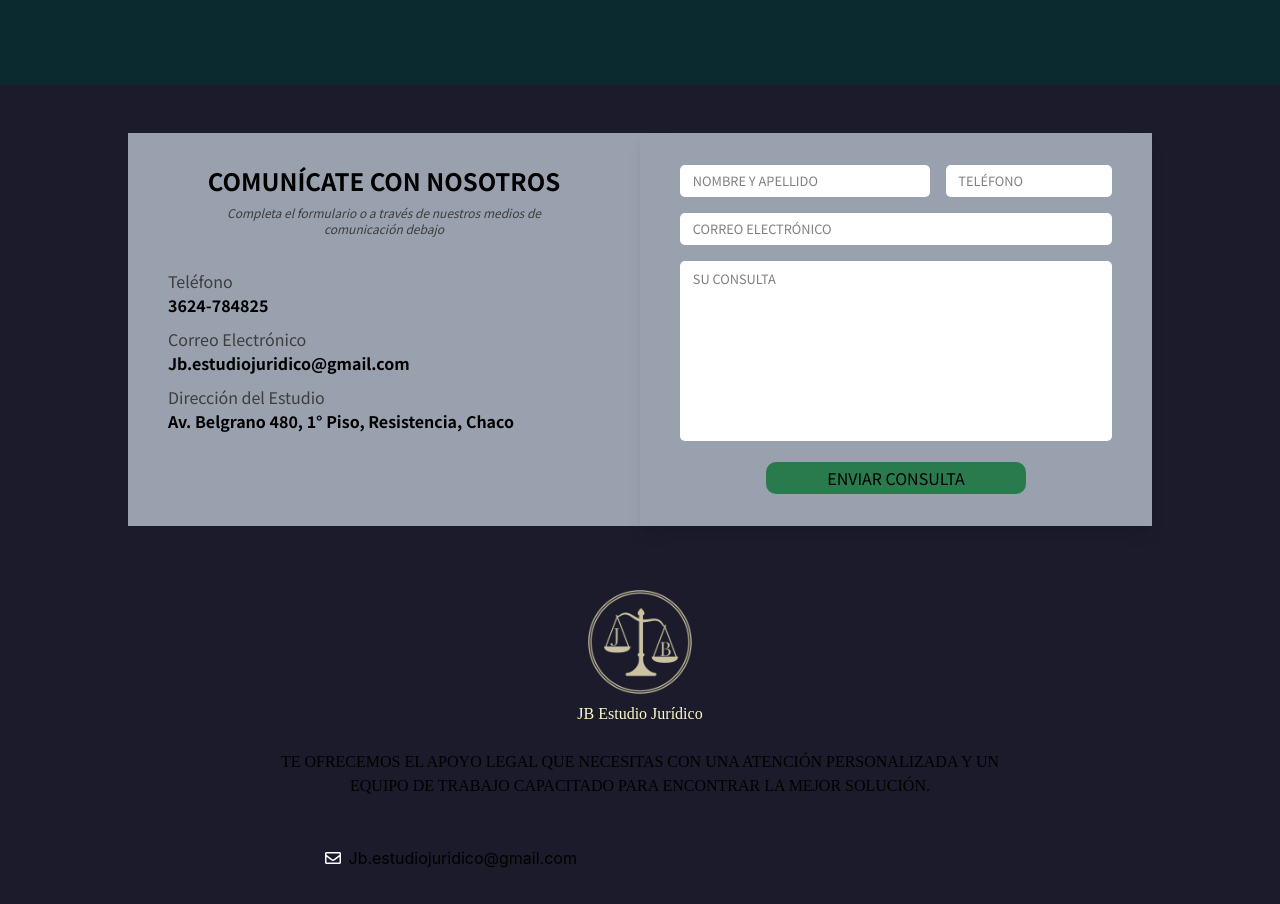
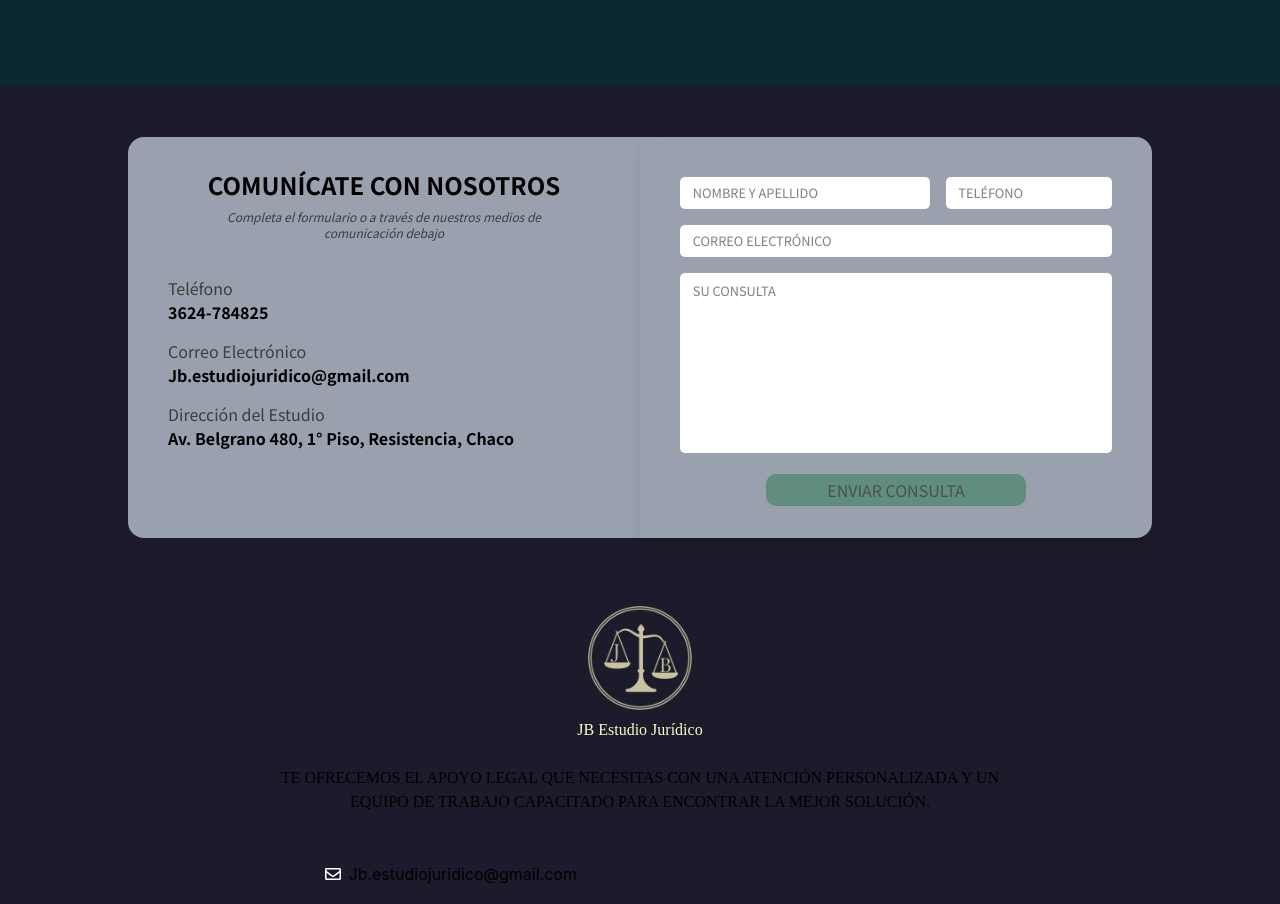
Before and after one commit to louisrubin/jb-app, a React (Vite) app: page / in a window 1280 px wide. Shown: the part 2100-3004 px from the top of the page. Built offline with nearby package versions, Linux system fonts and the light colour scheme; a web font is replaced by a local one.

Commit message:
send Email in progress

```diff
--- a/src/components/ContactForm.tsx
+++ b/src/components/ContactForm.tsx
@@ -1,19 +1,87 @@
+import { useState } from "react";
+import { validarForm, sendEmail, FormData } from "./ContactFuncions";
+
 
 export default function ContactForm() {
+    const [formData, setFormData] = useState<FormData>({
+      name: "",
+      telefono: "",
+      email: "",
+      mensaje: "",
+    });
+    const [isValid, setIsValid] = useState(false);
+
+     // Manejar cambios en los inputs
+    const handleChange = (e: React.ChangeEvent<HTMLInputElement | HTMLTextAreaElement>) => {
+        const { name, value } = e.target;
+        const newFormData = { ...formData, [name]: value };
+
+        setFormData(newFormData);
+        setIsValid(validarForm(newFormData));   // validad formulario
+    };
+
+    // Manejar el envío del formulario
+    const handleSubmit = async (e: React.FormEvent) => {
+        e.preventDefault();
+        const success = await sendEmail(formData);
+
+        if (success) {
+            alert(`📪Consulta enviada correctamente📧`);
+            setFormData({ name: "", telefono: "", email: "", mensaje: "" });
+            setIsValid(false);
+        } else {
+            alert("Error al enviar el correo");
+        }
+    };
+
     return(
         <>
-            <form >
+            <form onSubmit={handleSubmit} className="md:pt-2">
                 <div className="flex flex-col md:flex-row gap-4">
-                    <input className="md:w-3/5 h-12 md:h-8" type="text" placeholder='Nombre y Apellido' />
-                    <input className="md:w-2/5 h-12 md:h-8" type="number" placeholder='Teléfono' />
+                    <input
+                        className="md:w-3/5 h-12 md:h-8"
+                        type="text"
+                        name="name"
+                        placeholder='Nombre y Apellido'
+                        value={formData.name}
+                        onChange={handleChange}
+                        />
+                    <input
+                        className="md:w-2/5 h-12 md:h-8"
+                        type="number"
+                        name="telefono"
+                        placeholder='Teléfono'
+                        value={formData.telefono}
+                        onChange={handleChange}
+                        />
                 </div>
 
-                <input className="w-full h-12 md:h-8 mt-4" type="email" placeholder='Correo electrónico' />
+                <input
+                    className="w-full h-12 md:h-8 mt-4"
+                    type="email"
+                    name="email"
+                    placeholder='Correo electrónico'
+                    value={formData.email}
+                    onChange={handleChange}
+                    />
 
-                <textarea  className="w-full h-45 mt-4 py-2 pr-3 resize-none" placeholder='Su consulta' />
+                <textarea
+                    className="w-full h-45 mt-4 py-2 pr-3 resize-none"
+                    name="mensaje"
+                    placeholder='Su consulta'
+                    value={formData.mensaje}
+                    onChange={handleChange}
+                    />
 
-                <div className="w-4/5 md:w-3/5 mx-auto mt-4">
-                    <button className="w-full h-12 md:h-8 bg-blue-700 uppercase" type="submit">Enviar Consulta</button>
+                <div className={`w-4/5 md:w-3/5 mx-auto mt-4`}
+                    >
+                    <button
+                        type="submit"
+                        className={`w-full h-12 md:h-8 bg-blue-700 uppercase ${!isValid ? "opacity-50 " : "cursor-pointer" }`}
+                        disabled={!isValid}
+                        >
+                            Enviar Consulta
+                    </button>
                 </div>
 
             </form>
--- /dev/null
+++ b/src/components/ContactFuncions.ts
@@ -0,0 +1,38 @@
+// ARCHIVO PARA APARTAR LAS FUNCIONES Y LÓGICA
+
+export interface FormData {
+    name: string;
+    telefono: string;
+    email: string;
+    mensaje: string;
+}
+
+export const validarForm = (data: FormData): boolean => {
+    return data.name.trim() !== ""
+            && data.telefono.toString() !== ""
+            && data.email.trim() !== ""
+            && data.mensaje.trim() !== "";
+};
+
+
+// Enviar formulario usando EmailJS
+// import emailjs from "emailjs-com";       // IMPORTAR
+                                            // npm install emailjs-com
+
+export const sendEmail = async (formData: FormData) => {
+  try {
+    const response = "ok";
+    // const response = await emailjs.send(
+    //   "TU_SERVICE_ID", // Reemplázalo con tu Service ID
+    //   "TU_TEMPLATE_ID", // Reemplázalo con tu Template ID
+    //   formData,
+    //   "TU_PUBLIC_KEY" // Reemplázalo con tu Public Key de EmailJS
+    // );
+
+    console.log("Correo enviado correctamente:", response);
+    return true;
+  } catch (error) {
+    console.error("Error al enviar el correo:", error);
+    return false;
+  }
+};
--- a/src/components/ContactSector.css
+++ b/src/components/ContactSector.css
@@ -1,5 +1,4 @@
 @import url('https://fonts.googleapis.com/css2?family=Bona+Nova+SC:ital,wght@0,400;0,700;1,400&family=Noto+Sans+SC:wght@100..900&display=swap');
-
 
 
 .contact-sector {
@@ -14,11 +13,14 @@
 
 .info-princ {
     font-weight: bold;
-    padding-bottom: 10px;
 }
 
 .tel-corr-addr a:hover {
     text-decoration: underline;
+}
+.tel-corr-addr span {
+    padding-top: 15px;
+    display: block;
 }
 
 .contact-sector input, textarea {
@@ -26,15 +28,12 @@
     color: black;
     text-transform: uppercase;
 
-
-
     background-color: white;
     border-radius: 5px;
-    border: 1px black;
-
-    /* margin-bottom: 20px; */
     padding-left: 1em;
-    /* margin: 10px; */
+}
+.contact-sector input:focus, textarea:focus {
+    border: 0;
 }
 
 form button {
@@ -42,7 +41,7 @@ form button {
     background-color: rgb(41, 122, 76);
 }
 form button:hover {
-    cursor: pointer;
+    /* cursor: default; */
     background-color: seagreen;
 }
 
--- a/src/components/ContactSector.tsx
+++ b/src/components/ContactSector.tsx
@@ -4,22 +4,22 @@ import './ContactSector.css';
 
 const ContactSector = () => {
     return(
-        <div className='contact-sector flex flex-col my-12 p-4/5 md:w-4/5 mx-auto lg:flex-row px-'>
-            <div className='left-contact-sector text-black lg:w-1/2 py-8 px-10 bg-gray-400'>
+        <div className='contact-sector flex flex-col my-13 p-4/5 md:w-4/5 mx-auto bg-gray-400 lg:flex-row '>
+            <div className='left-contact-sector text-black lg:w-1/2 py-8 px-10 '>
                 <h2 className='tittle-form-left text-2xl text-black font-bold pb-2 uppercase text-center'>Comunícate con nosotros</h2>
-                <p className='subtitulo text-center italic w-4/5 mx-auto text-xs pb-8'>Completa el formulario o a través de nuestros medios de comunicación debajo</p>
+                <p className='subtitulo text-center italic w-4/5 mx-auto text-xs pb-5'>Completa el formulario o a través de nuestros medios de comunicación debajo</p>
 
                 <div className='tel-corr-addr'>
                     <span>Teléfono</span>
                     <p className='info-princ'>{details.telArea}-{details.telNum}</p>
 
                     <span>Correo Electrónico</span>
-                    <a href={`mailto:${details.email}`} className='info-princ block' target="_blank" rel="noopener noreferrer">
+                    <a href={`mailto:${details.email}`} className='info-princ ' target="_blank" rel="noopener noreferrer">
                         {details.email}
                     </a>
 
                     <span>Dirección del Estudio</span>
-                    <a href={details.urlMap} className='info-princ block' target="_blank" rel="noopener noreferrer">
+                    <a href={details.urlMap} className='info-princ ' target="_blank" rel="noopener noreferrer">
                         {details.direccion}
                     </a>
                 </div>
@@ -27,7 +27,7 @@ const ContactSector = () => {
 
             </div>
 
-            <div className='right-contact-sector lg:w-1/2 pb-10 md:py-8 px-10 bg-gray-400 shadow-lg'>
+            <div className='right-contact-sector lg:w-1/2 pb-10 md:py-8 px-10 shadow-lg'>
                 {/* <h3 className='tittle-form-right text-2xl text-center text-black font-bold uppercase'>Enviar una consulta</h3> */}
 
                 <ContactForm />
```
